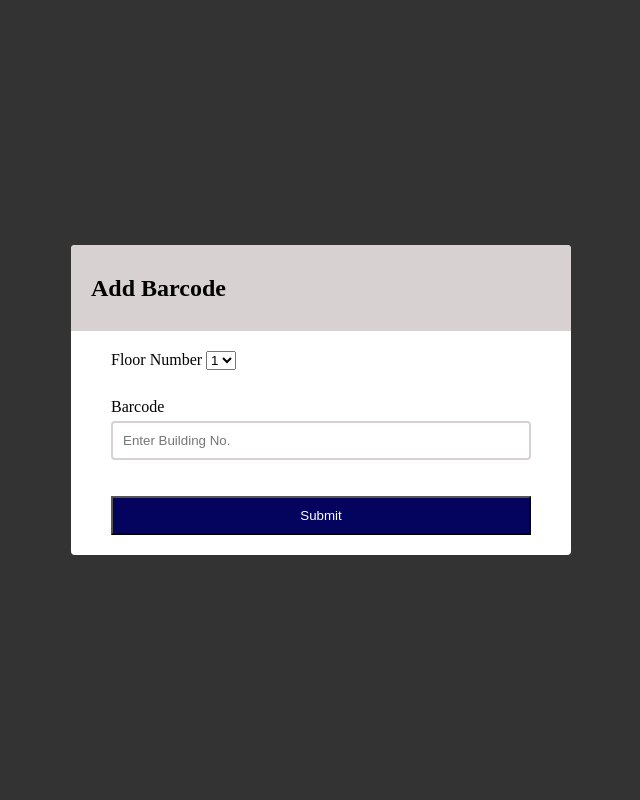
After one commit to joeygracesabusido/damam-project, a Django app: template pod_number/api/templates/barcodelist2.html in a window 1280 px wide. The commit adds this page. Shown: the whole page, without its empty margins (319-959 px from the left). Run offline with Django 3.2, Linux system fonts and the light colour scheme; the template is opened without the code that fills it: most values are stand-ins (such as "Sample title", 1, 10 or a date in 2020).

Commit message:
10.20.21 4:37 PM

```diff
--- /dev/null
+++ b/pod_number/api/templates/barcodelist2.html
@@ -0,0 +1,77 @@
+{% load static %}
+
+<!DOCTYPE html>
+
+<html>
+    <head>
+        <link rel="stylesheet" href="{% static 'css/app.css' %}">
+        <meta charset="utf-8">
+        <meta http-equiv="X-UA-Compatible" content="IE=edge">
+        <title>Insert Barecode</title>
+        <meta name="description" content="">
+        <meta name="viewport" content="width=device-width, initial-scale=1">
+        <link rel="stylesheet" href="">
+    </head>
+    <body>
+
+        <div class="container mt-5">
+        <div class="header">
+            <h2>
+                Add Barcode
+            </h2>
+        </div>
+        <form class="form" action="/postBarcodes/" method="POST" >
+
+             {% csrf_token %}
+            <div  class="form-control">
+                <label for="floor_categories" >Floor Number</label>
+                <select name="floor_categories" class="filter-selectbox">
+                {% for result in showflor %}
+                    <option value="{{ result.id }}">{{ result.flor_number }}</option>
+                {% endfor %}
+
+                </select>
+
+            </div>
+
+            <div class="form-control">
+                <label for="Barcode" >Barcode</label>
+
+                <input
+                id="Barcode"
+                name="Barcode"
+                type="text"
+                {% comment %} onchange="myFunction(this.value)"  {% endcomment %}
+
+                class="form-control form-control-lg"
+                placeholder="Enter Building No.">
+
+            </div>
+
+            <!-- <div id="product"></div> -->
+            <button type="submit">Submit</button>
+
+            {% comment %} <a href="{% url 'test_list' %}"
+                <button type="button">Test List</button>
+            </a> {% endcomment %}
+
+        </form>
+
+            {% comment %} <p><b>Flor Number: </b>
+                <select name="floor_categories" class="filter-selectbox">
+                    {% for result in showflor %}
+                        <option value="{{ result.id }}">{{ result.flor_number }}</option>
+                    {% endfor %} </select>
+
+
+            </p> {% endcomment %}
+
+
+
+
+
+        <script>
+
+        </script>
+    </body>
+</html>
--- a/pod_number/api/urls.py
+++ b/pod_number/api/urls.py
@@ -9,6 +9,7 @@ urlpatterns = [
     path('addBuilding/', views.addBuilding, name="addBuilding"),
     path('postBarcodes/', views.postBarcodes, name="postBarcodes"),
     path('building-dropdown/', views.get_florNum, name="building-dropdown"),
+    path('building-dropdown-list/', views.get_florNum2, name="building-dropdown-list"),
     path('barcode-list/', views.barcodeList, name="barcode-list"),
     path('barcode-list2/', views.barcodelist2, name="barcode-list2"),
     path('barcode-delete/<int:id>/', views.deleteBarcode, name="barcode-delete"),
```
Also changed, not shown: pod_number/api/templates/barcodelist.html (+29 -1 lines), pod_number/api/views.py (+19 -2 lines), pod_number/db.sqlite3.
